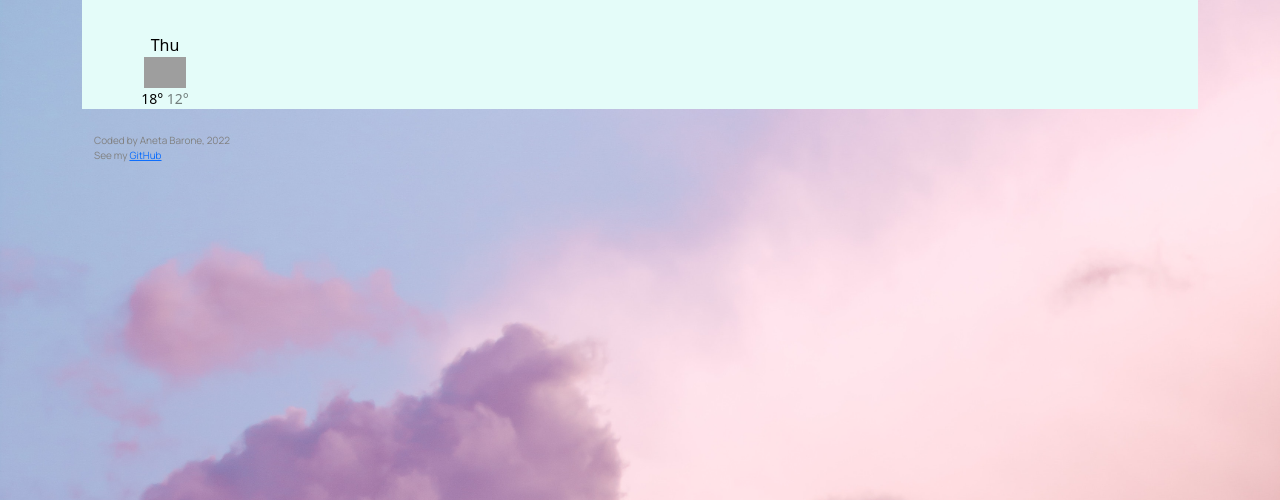
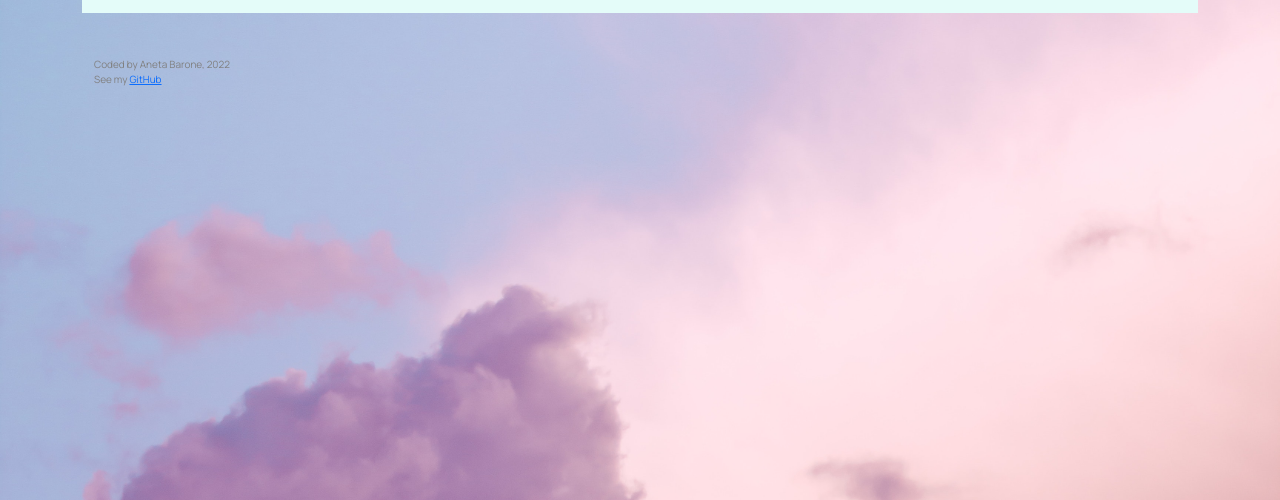
Before and after one commit to anetabarone/my-first-repository, a plain HTML site: page index.html in a window 1280 px wide. Shown: the part 300-800 px from the top of the page. Drawn offline with nearby package versions, Linux system fonts and the light colour scheme; no server answers; grey boxes are pictures that could not be loaded.

Commit message:
js forecast: first steps

```diff
--- a/index.html
+++ b/index.html
@@ -60,22 +60,8 @@
             </p>
           </div>
         </div>
-        <div class="weather-forecast">
-          <div class="row">
-            <div class="col-2">
-              <div class="weather-forecast-date">Thu</div>
-              <img
-                src="http://openweathermap.org/img/wn/50d@2x.png"
-                alt=""
-                width="42"
-              />
-              <div class="weather-forecast-temperatures">
-                <span class="weather-forecast-temperature-max"> 18° </span>
-                <span class="weather-forecast-temperature-min"> 12° </span>
-              </div>
-            </div>
+        <div class="weather-forecast" id="forecast">
 
-          </div>
         </div>
       </div>
       <br />
--- a/src/index.js
+++ b/src/index.js
@@ -32,6 +32,27 @@ actualDate.innerHTML =
   now.getDate() +
   ", " +
   now.getFullYear();
+
+function displayForecast() {
+
+
+ // <div class="row">
+ // <div class="col-2">
+  //  <div class="weather-forecast-date">Thu</div>
+  //  <img
+  //    src="http://openweathermap.org/img/wn/50d@2x.png"
+   //   alt=""
+   //   width="42"
+  //  />
+  //  <div class="weather-forecast-temperatures">
+  //    <span class="weather-forecast-temperature-max"> 18° </span>
+  //    <span class="weather-forecast-temperature-min"> 12° </span>
+  //  </div>
+  //</div>
+//</div>
+
+
+};
 
 function displayWeatherCondition(response) {
   console.log(response);
@@ -110,3 +131,5 @@ fahrenheitLink.addEventListener("click", showFahrenheitTemperature);
 
 let celsiusLink = document.querySelector("#celsius-link");
 celsiusLink.addEventListener("click", showCelsiusTemperature);
+
+displayForecast();
```
